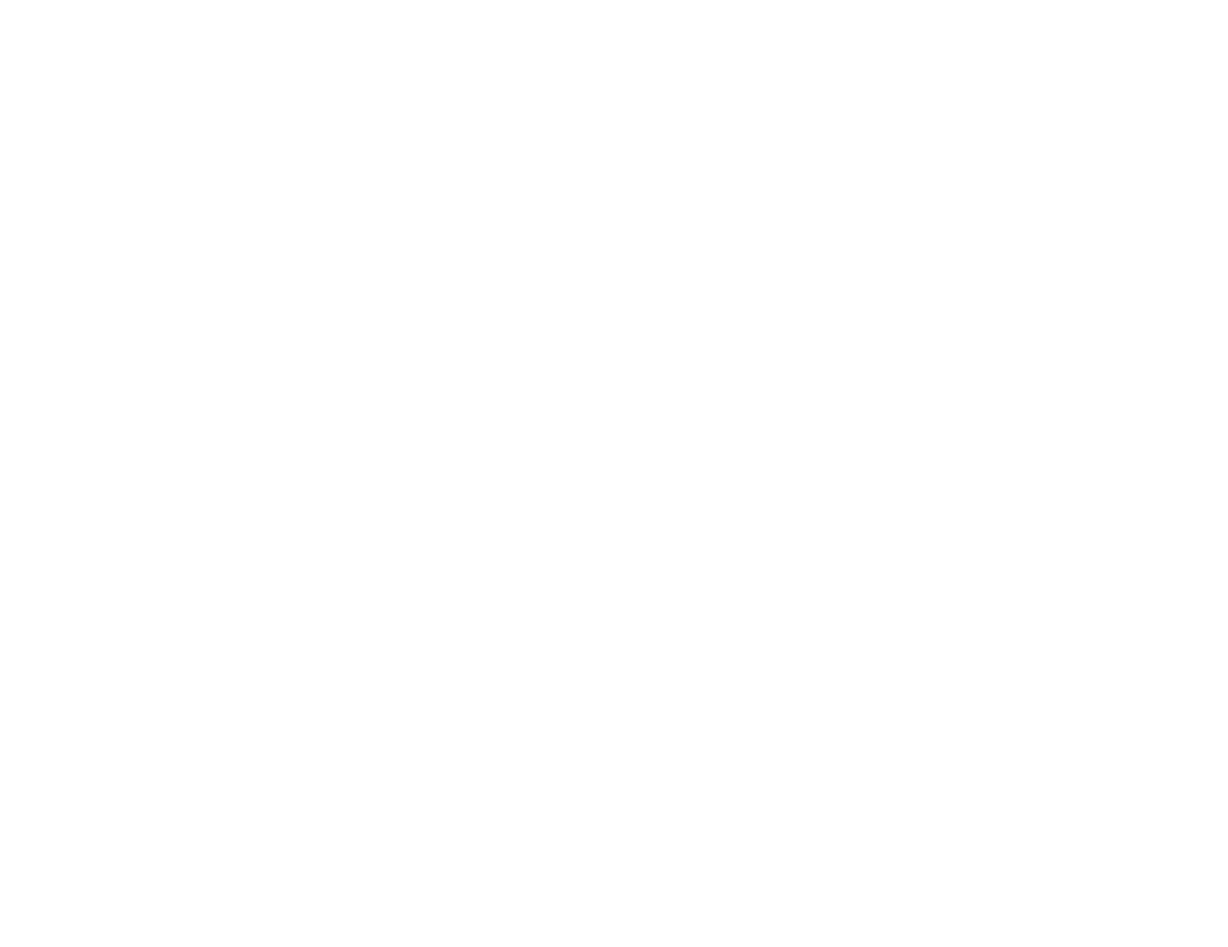
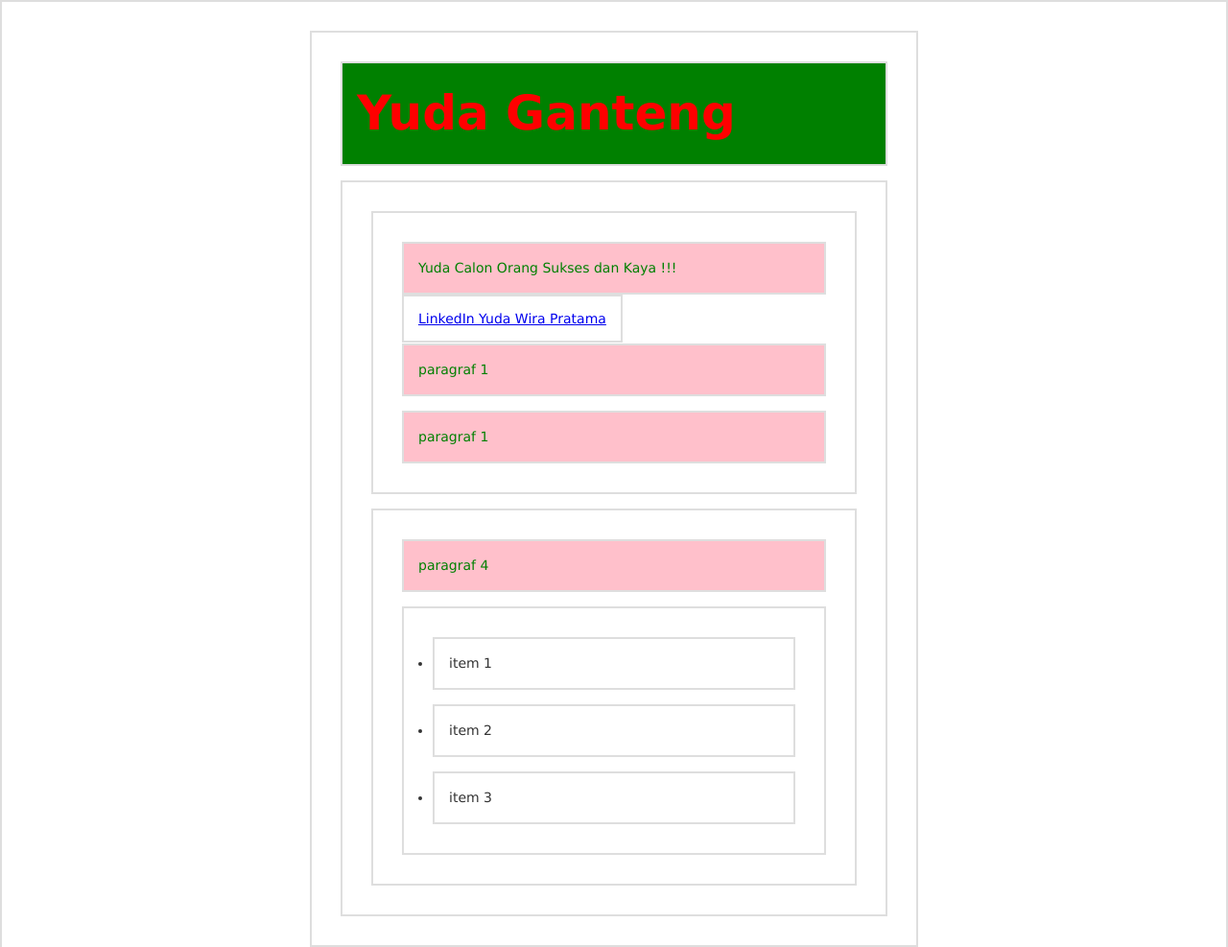
Before and after one commit to flanker0507/belajar-js, a website: page index.html in a window 1280 px wide. Shown: the top 987 px of the page at 96% size. Before the commit the page ends 800 px from the top, so only its background shows below. Drawn offline with Linux system fonts and the light colour scheme.

Commit message:
DOM Selection #1

```diff
--- /dev/null
+++ b/dom.js
@@ -0,0 +1,21 @@
+//DOM Selection
+// document.getElementById() -> mengembalikan Element
+const judul = document.getElementById('judul');
+judul.style.color = "red";
+judul.style.backgroundColor = "green";
+judul.innerHTML = "Yuda Ganteng";
+
+// document.getElementsByTagName() -> HTMLCollection
+const p = document.getElementsByTagName('p');
+for (let i = 0; i < p.length; i++) {
+    p[i].style.color = "green";
+    p[i].style.backgroundColor = "pink";
+}
+
+const h1 = document.getElementsByTagName('h1')[0];
+h1.style.fontSize = "50px";
+
+// document.getElementsByClassName();
+// HTMLCollection
+const p1 = document.getElementsByClassName('p1');
+p1[0].innerHTML = "Yuda Calon Orang Sukses dan Kaya !!!";
--- a/index.html
+++ b/index.html
@@ -1,33 +1,50 @@
-<!DOCTYPE html>
+<!doctype html>
 <html lang="en">
 <head>
     <meta charset="UTF-8">
-    <title>Java Script</title>
+    <meta name="viewport"
+          content="width=device-width, user-scalable=no, initial-scale=1.0, maximum-scale=1.0, minimum-scale=1.0">
+    <meta http-equiv="X-UA-Compatible" content="ie=edge">
+    <title>Document</title>
+    <style>
+        *{
+            border: 2px solid #dedede;
+            padding: 15px;
+            margin: 15px;
+        }
+
+        html{
+            margin: 0;
+            padding: 0;
+        }
+
+        body{
+            max-width: 600px;
+            margin: 30px auto;
+            font: 14px/1.5 "Lucida Grande", Helvetica, Arial, sans-serif;
+            color: #333;
+        }
+    </style>
 </head>
 <body>
-<script src="closure.js">
-    // const arrayVar = [13, 10.5, 20]
-    // arrayVar[1] = 9;
-    //
-    // console.log(arrayVar)
 
-    // const nameArr = [
-    //     {
-    //         name: 'John',
-    //         age: 25
-    //     },
-    //     {
-    //         name: 'Mary',
-    //         age: 30
-    //     }
-    // ];
-    //
-    // let nilaiAwal = 1;
-    // while (nilaiAwal <= 10) {
-    //     console.log("Hello World! " + nilaiAwal + "x");
-    //     nilaiAwal++;
-    // }
-
-
-
-</script>
+<h1 id="judul">Hello World</h1>
+<div id="container">
+    <section id="a">
+        <p class="p1">paragraf 1</p>
+            <a href="https://www.linkedin.com/in/yuda-wira-pratama-884266187/">LinkedIn Yuda Wira Pratama</a>
+        <p class="p2">paragraf 1</p>
+        <p class="p3">paragraf 1</p>
+    </section>
+    <section id="b">
+        <p>paragraf 4</p>
+        <ul>
+            <li>item 1</li>
+            <li>item 2</li>
+            <li>item 3</li>
+        </ul>
+    </section>
+</div>
+<script src="dom.js"></script>
+</body>
+</html>
```
